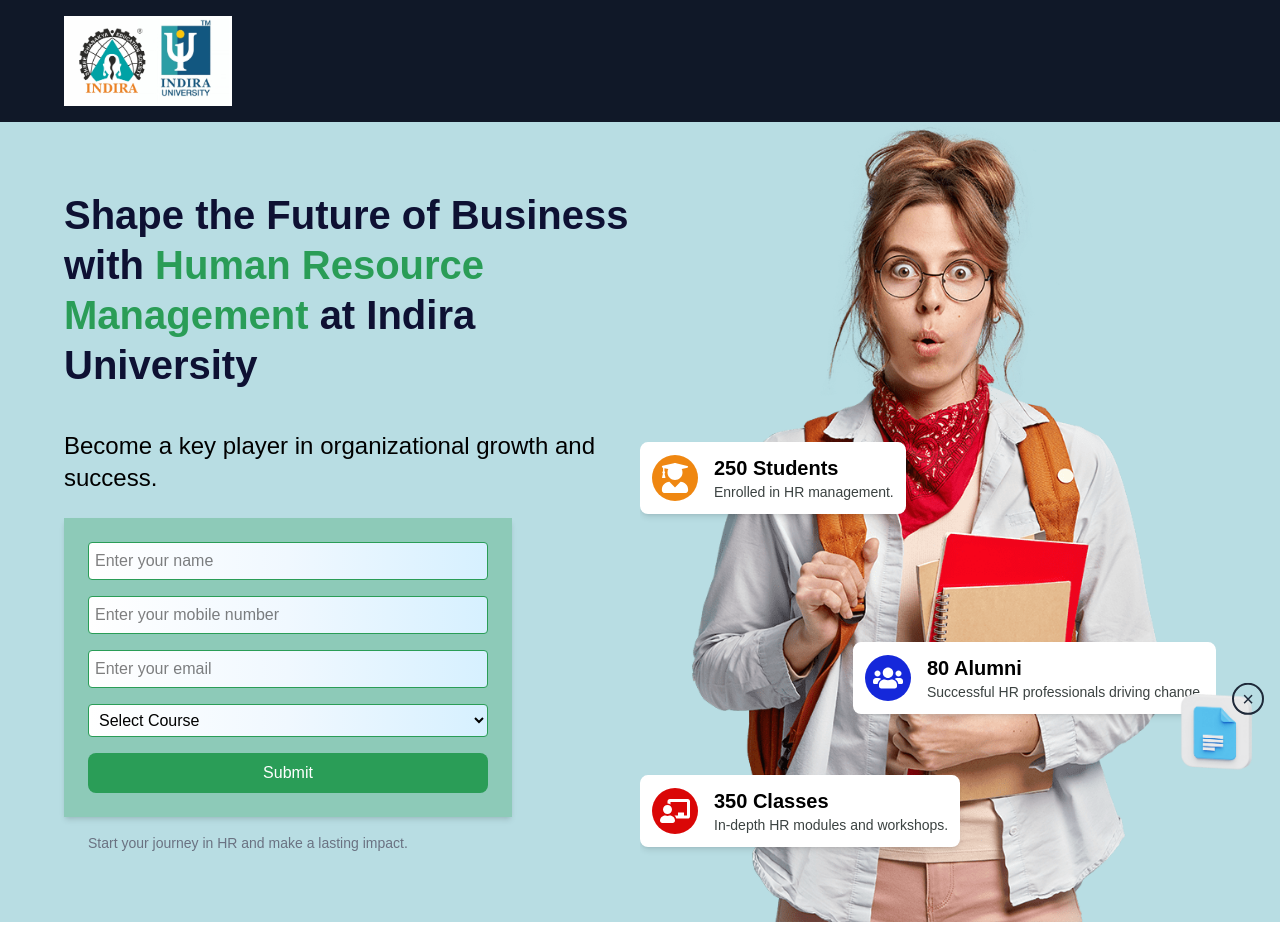
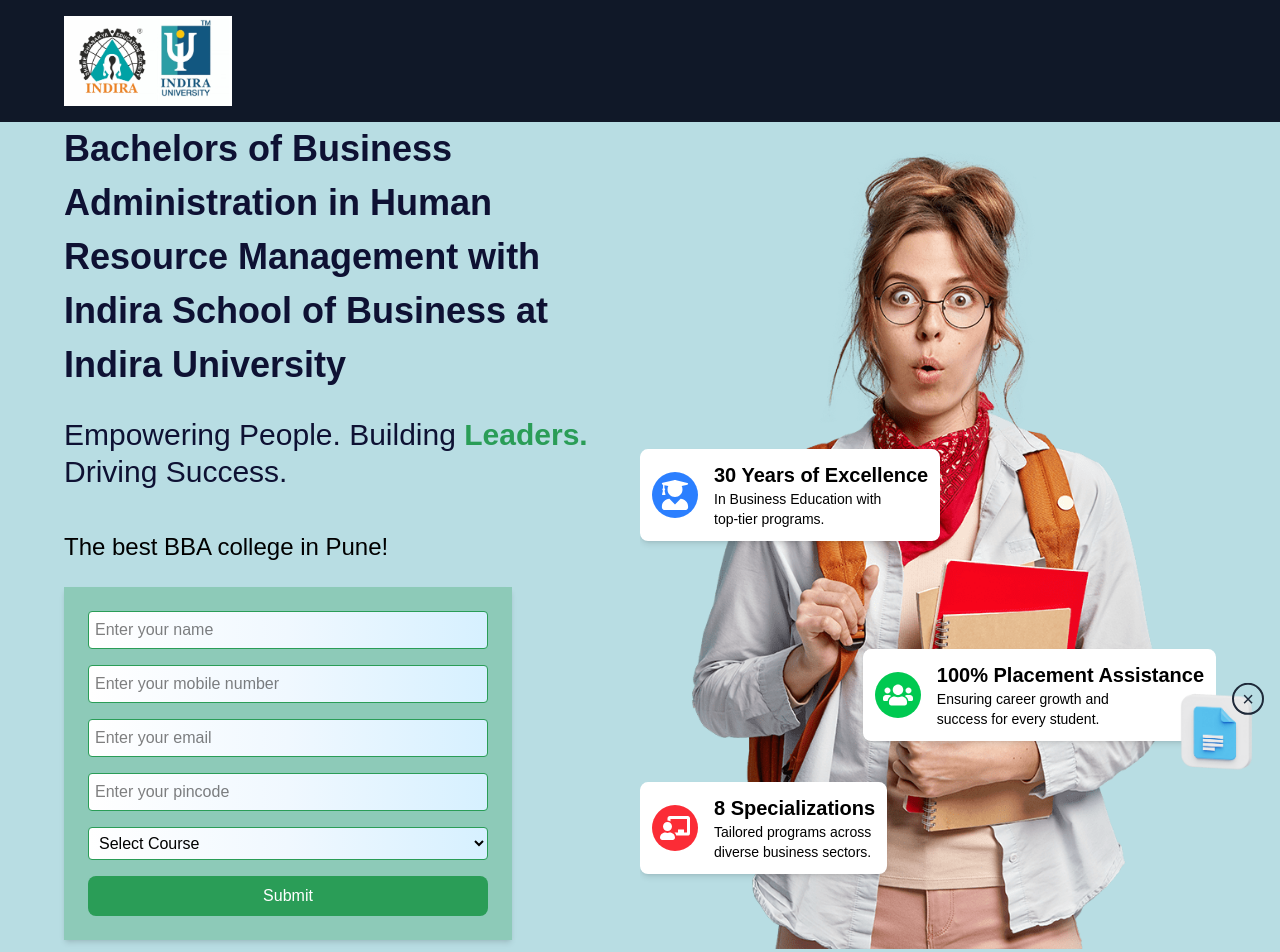
Before and after one commit to satputep5/IU-BBA-landing-page, a React (Vite) app: page /human-resource-management in a window 1280 px wide. Shown: the top 952 px of the page. Built offline with nearby package versions, Linux system fonts and the light colour scheme; a web font is replaced by a local one.

Commit message:
first commit

```diff
--- a/src/Components/BbaAdmission/BbaAdmissionHero.jsx
+++ b/src/Components/BbaAdmission/BbaAdmissionHero.jsx
@@ -128,7 +128,8 @@
         {/* Small text below the form */}
         <p className="text-gray-200 text-sm mt-4 text-center ml-6"
          data-aos="fade-up">
-          Your journey to a successful business career starts here!
+
+Your journey to a successful business career starts here!
         </p>
       </div>
 
--- a/src/Components/FinancialManagement/FinanceManagementHero.jsx
+++ b/src/Components/FinancialManagement/FinanceManagementHero.jsx
@@ -105,7 +105,8 @@
         </div>
         {/* Small text below the form */}
         <p className="text-gray-500 text-sm mt-4 text-center ml-6">
-          You’re guaranteed to find something that’s right for you.
+
+Your journey to a successful business career starts here!
         </p>
       </div>
 
--- a/src/Components/Human Resource Management/HumanResourceHero.jsx
+++ b/src/Components/Human Resource Management/HumanResourceHero.jsx
@@ -15,22 +15,25 @@
     });
   }, []);
 
-
   return (
     <div
-      className="px-8 md:px-16 relative bg-cover bg-[#b8dde3] bg-right md:bg-center bg-no-repeat text-white flex items-center max-h-screen"
+      className="px-8 md:px-16 relative bg-cover bg-[#b8dde3] bg-right md:bg-center bg-no-repeat text-white flex items-center min-h-screen"
       style={{ fontFamily: "Helvetica Neue Black, sans-serif" }}
     >
       <div className="flex flex-col items-start z-20 w-full md:w-1/2 justify-center">
-        <h1 className="text-[40px] text-[#0e1133] font-semibold leading-tight mb-6">
-          Shape the Future of Business with{" "}
-          <span className="text-[#2A9D57] font-bold">
-            Human Resource Management
-          </span>{" "}
-          at Indira University
+        {/* New heading added above the existing one */}
+        <h2 className="text-[36px] text-[#0e1133] font-bold mb-6">
+          Bachelors of Business Administration in Human Resource Management with
+          Indira School of Business at Indira University
+        </h2>
+
+        <h1 className="text-3xl text-[#0e1133] font-medium leading-tight mb-6">
+          Empowering People. Building{" "}
+          <span className="text-[#2A9D57] font-bold">Leaders.</span> Driving
+          Success.
         </h1>
         <p className="mt-4 text-2xl text-black">
-          Become a key player in organizational growth and success.
+          The best BBA college in Pune!
         </p>
 
         {/* Form container below the text */}
@@ -68,6 +71,18 @@
     required
   />
 </div>
+
+{/* Pincode input field */}
+<div>
+  <input
+    type="text"
+    id="pincode"
+    className="w-full p-1.5 bg-gradient-to-r from-[#FFFFFF] via-[#f0f8ff] to-[#d6f0ff] text-black rounded border border-[#2A9D57] focus:outline-none focus:ring-2 focus:ring-[#2A9D57]"
+    placeholder="Enter your pincode"
+    required
+  />
+</div>
+
             <div>
               <select
                 id="course"
@@ -92,7 +107,8 @@
         </div>
         {/* Small text below the form */}
         <p className="text-gray-500 text-sm mt-4 text-center ml-6">
-          Start your journey in HR and make a lasting impact.
+
+Your journey to a successful business career starts here!
         </p>
       </div>
 
@@ -110,37 +126,53 @@
           />
         </div>
 
-        {/* Funky Rectangle Stats */}
-        <div className="absolute bottom-6/12 left-0 p-3 bg-white flex items-center space-x-4 rounded-lg shadow-md stat-box">
+        {/* Funky Rectangle Stats (Replaced with new stats) */}
+
+        {/* First Box - 30 Years of Excellence */}
+        <div className="absolute bottom-6/12 left-0 p-3 bg-[#ffffff] text-black flex items-center space-x-4 rounded-lg shadow-md stat-box">
           {/* Icon inside a circle */}
-          <div className="bg-[#ef8711] text-white p-2 rounded-full">
+          <div className="bg-blue-500 text-white p-2 rounded-full">
             <FaUserGraduate className="text-3xl" />
           </div>
           <div>
-            <h3 className="font-semibold text-xl text-black">250 Students</h3>
-            <p className="text-sm text-[#3b4241]">Enrolled in HR management.</p>
+            <h3 className="font-semibold text-xl text-black">
+              30 Years of Excellence
+            </h3>
+            <p className="text-sm text-black">
+              In Business Education with <br /> top-tier programs.
+            </p>
           </div>
         </div>
 
-        <div className="absolute bottom-1/12 left-0 p-3 bg-white flex items-center space-x-4 rounded-lg shadow-md stat-box">
+        {/* Second Box - 8 Specializations */}
+        <div className="absolute bottom-1/12 left-0 p-3 bg-[#ffffff] text-black flex items-center space-x-4 rounded-lg shadow-md stat-box">
           {/* Icon inside a circle */}
-          <div className="bg-[#da0707] text-white p-2 rounded-full">
+          <div className="bg-red-500 text-white p-2 rounded-full">
             <FaChalkboardTeacher className="text-3xl" />
           </div>
           <div>
-            <h3 className="font-semibold text-xl text-black">350 Classes</h3>
-            <p className="text-sm text-[#3b4241]">In-depth HR modules and workshops.</p>
+            <h3 className="font-semibold text-xl text-black">
+              8 Specializations
+            </h3>
+            <p className="text-sm text-black">
+              Tailored programs across <br /> diverse business sectors.
+            </p>
           </div>
         </div>
 
-        <div className="absolute bottom-3/12 right-0 p-3 bg-white flex items-center space-x-4 rounded-lg shadow-md stat-box">
+        {/* Third Box - 100% Placement Assistance */}
+        <div className="absolute bottom-3/12 right-0 p-3 bg-[#ffffff] text-black flex items-center space-x-4 rounded-lg shadow-md stat-box">
           {/* Icon inside a circle */}
-          <div className="bg-[#1528da] text-white p-2 rounded-full">
+          <div className="bg-green-500 text-white p-2 rounded-full">
             <FaUsers className="text-3xl" />
           </div>
           <div>
-            <h3 className="font-semibold text-xl text-black">80 Alumni</h3>
-            <p className="text-sm text-[#3b4241]">Successful HR professionals driving change.</p>
+            <h3 className="font-semibold text-xl text-black">
+              100% Placement Assistance
+            </h3>
+            <p className="text-sm text-black">
+              Ensuring career growth and <br /> success for every student.
+            </p>
           </div>
         </div>
       </div>
--- a/src/Components/Marketing Management/MarketingManagementHero.jsx
+++ b/src/Components/Marketing Management/MarketingManagementHero.jsx
@@ -109,7 +109,8 @@
         </div>
         {/* Small text below the form */}
         <p className="text-gray-500 text-sm mt-4 text-center ml-6">
-          Master it with Indira University School of Business
+
+Your journey to a successful business career starts here!
         </p>
       </div>
 
```
Lines whose indentation alone changed are shown as unchanged.
